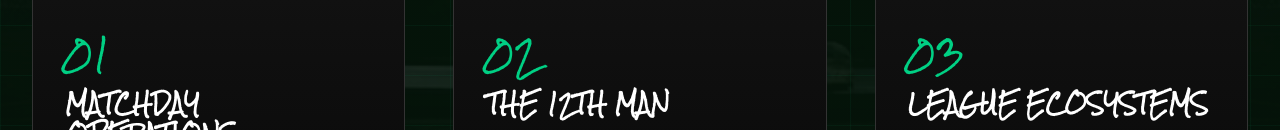
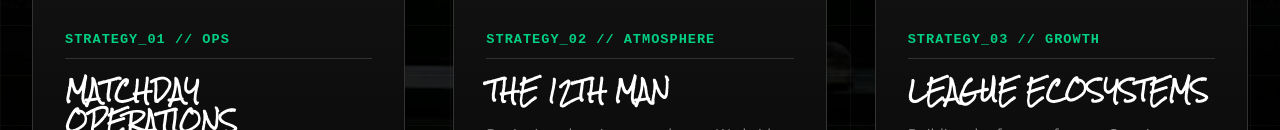
Before and after one commit to ankurtsf/sports-front-website, a website: page index.html in a window 1280 px wide. Shown: the part 6488-6618 px from the top of the page. Drawn offline with nearby package versions, Linux system fonts and the light colour scheme.

Commit message:
Update index.html

```diff
--- a/index.html
+++ b/index.html
@@ -620,8 +620,8 @@
 
         .media-section {
             padding: 6rem 2rem;
-            /* UPDATED: Added Stadium Night Background to match site aesthetic */
-            background: linear-gradient(to bottom, #000000 10%, rgba(0,0,0,0.6) 50%, #000000 90%), url('https://images.unsplash.com/photo-1487466365202-1afdb86c764e?q=80&w=2069&auto=format&fit=crop');
+            /* UPDATED: Uses local teaser-bg.jpg as requested */
+            background: linear-gradient(to bottom, #000000 10%, rgba(0,0,0,0.6) 50%, #000000 90%), url('Images/teaser-bg.jpg');
             background-size: cover;
             background-position: center;
             text-align: center;
@@ -634,19 +634,18 @@
             border-radius: 16px;
             overflow: hidden;
             border: 1px solid #333;
-            background: #000; /* Keep player bg black */
+            background: #000;
             width: 100%;
-            box-shadow: 0 20px 50px rgba(0,0,0,0.5); /* Added shadow for pop */
+            box-shadow: 0 20px 50px rgba(0,0,0,0.5);
         }
         .video-player { width: 100%; height: auto; display: block; }
 
         .press-section {
             padding: 6rem 2rem;
-            /* UPDATED: Press Conference Background Image */
             background: linear-gradient(to bottom, #0a0a0a 0%, rgba(0,0,0,0.8) 50%, #0a0a0a 100%), url('Images/press-bg.jpg');
             background-size: cover;
             background-position: center;
-            background-attachment: fixed; /* Parallax */
+            background-attachment: fixed;
             text-align: center;
             border-top: 1px solid #333;
         }
@@ -658,8 +657,8 @@
         /* --- THE PLAYBOOK (RE-DESIGNED: TACTICAL BLUEPRINT) --- */
         .capabilities-section {
             padding: 8rem 2rem;
-            /* Tactical Background: Dark Green Tint + Texture */
-            background: linear-gradient(rgba(5, 20, 10, 0.95), rgba(5, 20, 10, 0.9)), url('Images/playbook-bg.jpg');
+            /* UPDATED: Removed green tint, switched to dark neutral overlay to match website tone */
+            background: linear-gradient(rgba(0, 0, 0, 0.9), rgba(0, 0, 0, 0.85)), url('Images/playbook-bg.jpg');
             background-size: cover;
             background-position: center;
             background-attachment: fixed;
@@ -667,14 +666,14 @@
             border-top: 1px solid #333;
         }
 
-        /* Tactical Grid Overlay */
+        /* Tactical Grid Overlay - UPDATED: Made subtle white/grey instead of green */
         .capabilities-section::before {
             content: '';
             position: absolute; top: 0; left: 0; width: 100%; height: 100%;
-            /* Technical Grid */
+            /* Subtle Technical Grid */
             background-image:
-                linear-gradient(rgba(0, 208, 132, 0.05) 1px, transparent 1px),
-                linear-gradient(90deg, rgba(0, 208, 132, 0.05) 1px, transparent 1px);
+                linear-gradient(rgba(255, 255, 255, 0.03) 1px, transparent 1px),
+                linear-gradient(90deg, rgba(255, 255, 255, 0.03) 1px, transparent 1px);
             background-size: 50px 50px;
             pointer-events: none;
         }
@@ -683,14 +682,13 @@
 
         .cap-card {
             position: relative;
-            /* Removed fixed height so content fits naturally */
             background: #000;
             border: 1px solid #333;
             transition: all 0.3s ease;
             display: flex; flex-direction: column;
         }
 
-        /* Tactical Corner Markers (The "Viewfinder" look) */
+        /* Tactical Corner Markers */
         .cap-card::before, .cap-card::after {
             content: ''; position: absolute; width: 20px; height: 20px;
             border: 2px solid var(--brand-green); transition: all 0.4s ease;
@@ -700,10 +698,8 @@
         .cap-card::after { bottom: -1px; right: -1px; border-left: none; border-top: none; }
 
         .cap-card:hover { transform: translateY(-5px); box-shadow: 0 0 30px rgba(0, 208, 132, 0.1); border-color: #444; }
-        /* Expand corners on hover */
         .cap-card:hover::before, .cap-card:hover::after { width: 50px; height: 50px; }
 
-        /* Image Area - Looks like a screen/photo */
         .cap-img-box {
             height: 250px; width: 100%; position: relative; overflow: hidden;
             border-bottom: 1px solid #333;
@@ -711,11 +707,10 @@
 
         .cap-img {
             width: 100%; height: 100%; object-fit: cover;
-            filter: brightness(0.8) contrast(1.1); /* Colored but slightly dimmed for drama */
+            filter: brightness(0.8) contrast(1.1);
             transition: 0.5s ease;
         }
 
-        /* Scanline Overlay on Image */
         .cap-overlay {
             position: absolute; top: 0; left: 0; width: 100%; height: 100%;
             background: linear-gradient(rgba(0, 0, 0, 0.2) 50%, rgba(0, 0, 0, 0.6) 50%);
@@ -725,9 +720,8 @@
             opacity: 0.6;
         }
 
-        .cap-card:hover .cap-img { filter: brightness(1.1) contrast(1); transform: scale(1.05); } /* Brighten up */
-
-        /* Text Area - Looks like a File/Report */
+        .cap-card:hover .cap-img { filter: brightness(1.1) contrast(1); transform: scale(1.05); }
+
         .cap-text {
             padding: 2rem;
             flex: 1;
@@ -735,17 +729,23 @@
             background: linear-gradient(180deg, #111 0%, #080808 100%);
         }
 
+        /* UPDATED: Reverted to Tech/Ops style font */
         .cap-number {
-            font-family: 'Rock Salt', cursive; /* Handwritten Sports feel */
+            font-family: 'Courier New', monospace;
             color: var(--brand-green);
-            font-size: 2rem;
-            margin-bottom: 0.5rem;
+            font-size: 0.85rem;
+            letter-spacing: 1px;
+            font-weight: 700;
+            margin-bottom: 1rem;
             display: block;
-            /* Removing the tech border to match "earlier" style request */
+            border-bottom: 1px solid #333;
+            padding-bottom: 0.5rem;
+            width: 100%;
+            text-transform: uppercase;
         }
 
         .cap-text h4 {
-            font-family: 'Rock Salt', cursive; /* The "Handwritten Playbook" Font */
+            font-family: 'Rock Salt', cursive;
             color: white;
             font-size: 1.3rem;
             margin-bottom: 1rem;
@@ -1289,7 +1289,8 @@
                     <img src="Images/cap-production.jpg" class="cap-img" alt="Matchday">
                 </div>
                 <div class="cap-text">
-                    <span class="cap-number">01</span>
+                    <!-- UPDATED: Reverted to Strategy/Ops text -->
+                    <span class="cap-number">STRATEGY_01 // OPS</span>
                     <h4>MATCHDAY OPERATIONS</h4>
                     <p>Executing large-scale events with military precision. Logistics, security, and player management at an international standard.</p>
                 </div>
@@ -1302,7 +1303,8 @@
                     <img src="Images/cap-fans.jpg" class="cap-img" alt="Fans">
                 </div>
                 <div class="cap-text">
-                    <span class="cap-number">02</span>
+                    <!-- UPDATED: Reverted to Strategy/Ops text -->
+                    <span class="cap-number">STRATEGY_02 // ATMOSPHERE</span>
                     <h4>THE 12TH MAN</h4>
                     <p>Designing electric atmospheres. We bridge the gap between icons and fans, turning spectators into a tribe.</p>
                 </div>
@@ -1315,7 +1317,8 @@
                     <img src="Images/cap-ip.jpeg" class="cap-img" alt="IP">
                 </div>
                 <div class="cap-text">
-                    <span class="cap-number">03</span>
+                    <!-- UPDATED: Reverted to Strategy/Ops text -->
+                    <span class="cap-number">STRATEGY_03 // GROWTH</span>
                     <h4>LEAGUE ECOSYSTEMS</h4>
                     <p>Building the future of sport. Creating sustainable IPs and recurring properties that grow value year after year.</p>
                 </div>
```
